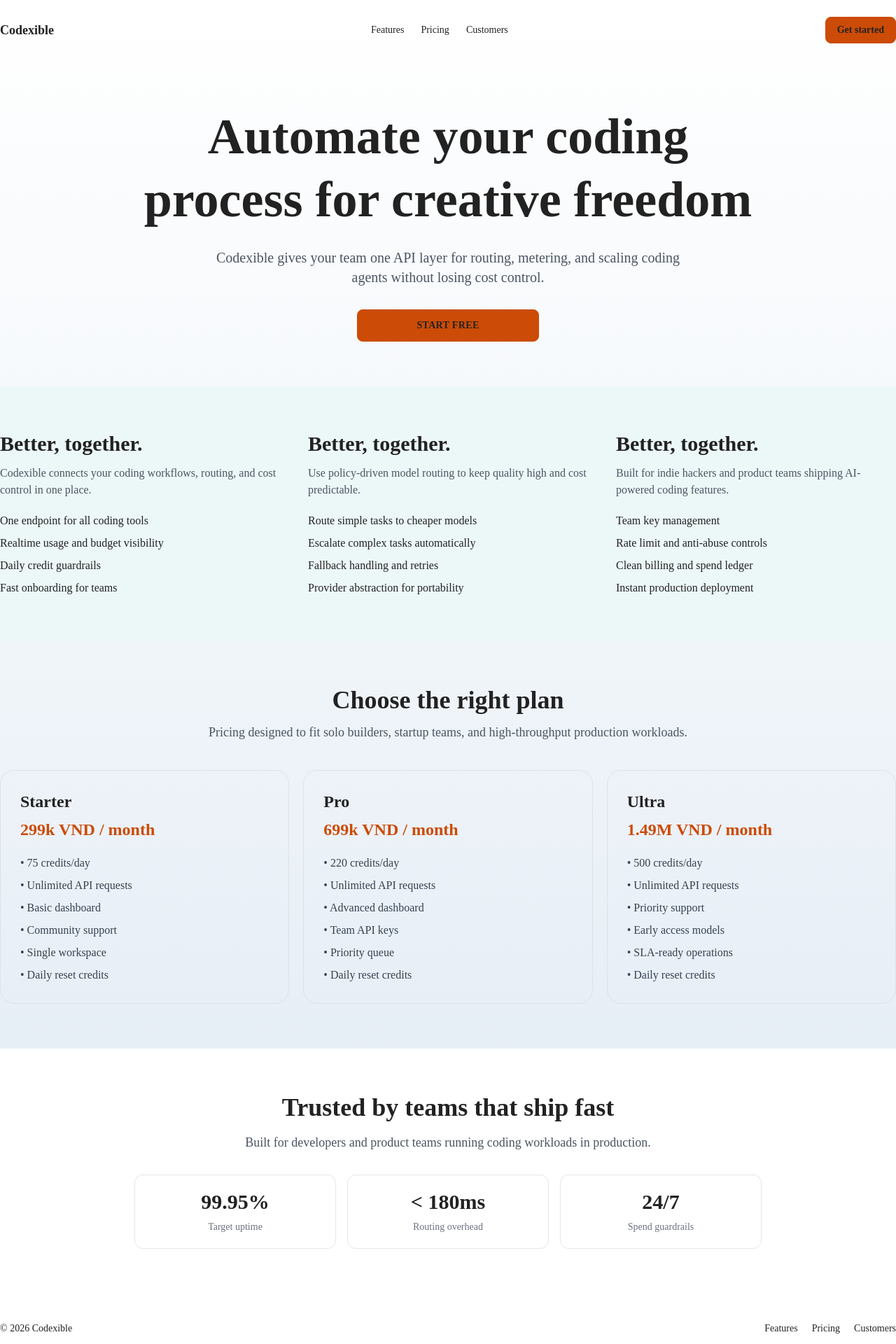
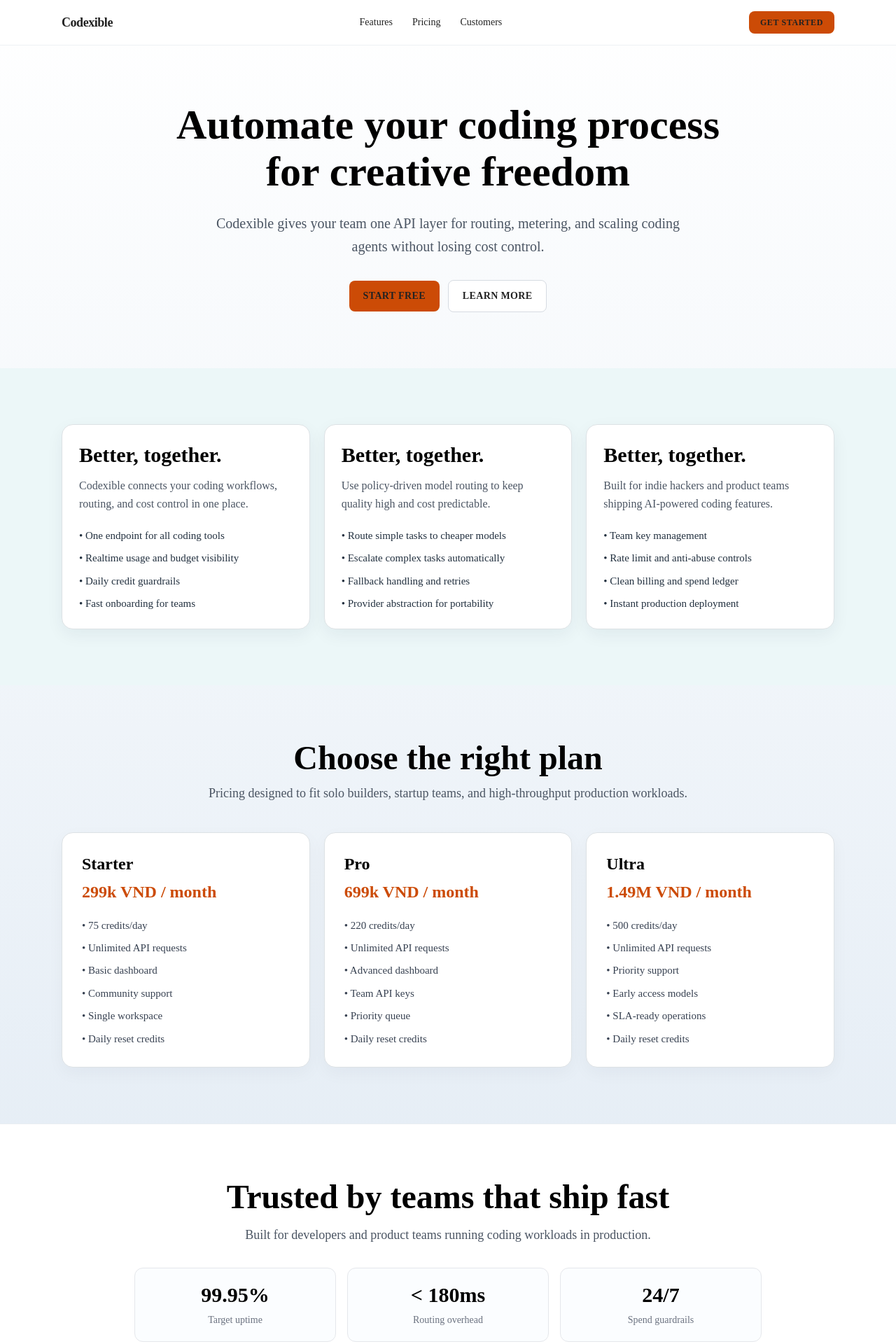
Before and after one commit to zhugez/Codexible, a Next.js app: page / in a window 1280 px wide. Shown: the top 1920 px of the page at 70% size. Built offline with nearby package versions, Linux system fonts and the light colour scheme.

Commit message:
fix(landing): clean alignment, spacing, and responsive structure

```diff
--- a/app/page.tsx
+++ b/app/page.tsx
@@ -72,53 +72,69 @@
 
 export default function Home() {
   return (
-    <div>
-      <header className="container py-6">
-        <div className="flex items-center justify-between gap-4">
-          <a href="#core" className="text-lg font-bold text-black">Codexible</a>
+    <div className="text-[#222]">
+      <header className="sticky top-0 z-40 border-b border-[#e7ebef]/70 bg-white/90 backdrop-blur">
+        <div className="mx-auto flex h-16 w-full max-w-6xl items-center justify-between px-6">
+          <a href="#core" className="text-lg font-bold tracking-tight text-black">
+            Codexible
+          </a>
 
-          <nav className="hidden gap-6 text-sm md:flex">
-            <a href="#features">Features</a>
-            <a href="#pricing">Pricing</a>
-            <a href="#customers">Customers</a>
+          <nav className="hidden items-center gap-7 text-sm font-medium md:flex">
+            <a href="#features" className="text-[#3f4b59] hover:text-black">Features</a>
+            <a href="#pricing" className="text-[#3f4b59] hover:text-black">Pricing</a>
+            <a href="#customers" className="text-[#3f4b59] hover:text-black">Customers</a>
           </nav>
 
           <a
             href="#pricing"
-            className="rounded-lg border border-[#cc4b06] bg-[#cc4b06] px-4 py-2 text-sm font-semibold text-white"
+            className="rounded-lg bg-[#cc4b06] px-4 py-2 text-xs font-semibold uppercase tracking-wider text-white hover:opacity-90"
           >
             Get started
           </a>
         </div>
       </header>
 
-      <section id="core" className="container py-16 text-center">
-        <h1 className="mx-auto max-w-4xl text-5xl font-bold leading-tight md:text-7xl">
-          Automate your coding process for creative freedom
+      <section id="core" className="mx-auto w-full max-w-6xl px-6 pb-16 pt-14 text-center md:pb-20 md:pt-20">
+        <h1 className="mx-auto max-w-4xl text-4xl font-bold leading-tight text-black md:text-6xl md:leading-[1.12]">
+          Automate your coding process
+          <br className="hidden md:block" /> for creative freedom
         </h1>
-        <p className="mx-auto mt-6 max-w-2xl text-lg text-[#4b5563] md:text-xl">
+
+        <p className="mx-auto mt-6 max-w-2xl text-base leading-relaxed text-[#4b5563] md:text-xl">
           Codexible gives your team one API layer for routing, metering, and scaling coding agents without losing cost control.
         </p>
-        <div className="mx-auto mt-8 max-w-[260px]">
+
+        <div className="mt-8 flex items-center justify-center gap-3">
           <a
             href="#pricing"
-            className="block rounded-lg border border-[#cc4b06] bg-[#cc4b06] px-5 py-3 text-sm font-semibold uppercase tracking-wide text-white"
+            className="rounded-lg bg-[#cc4b06] px-5 py-3 text-sm font-semibold uppercase tracking-wide text-white hover:opacity-90"
           >
             Start free
+          </a>
+          <a
+            href="#features"
+            className="rounded-lg border border-[#d6dbe2] bg-white px-5 py-3 text-sm font-semibold uppercase tracking-wide text-[#111] hover:bg-[#f8fafc]"
+          >
+            Learn more
           </a>
         </div>
       </section>
 
-      <section id="features" className="bg-[#ecf7f8] py-16">
-        <div className="container">
-          <div className="grid gap-10 md:grid-cols-3">
+      <section id="features" className="bg-[#ecf7f8] py-16 md:py-20">
+        <div className="mx-auto w-full max-w-6xl px-6">
+          <div className="grid gap-5 md:grid-cols-3">
             {features.map((item) => (
-              <article key={item.body}>
-                <h3 className="mb-3 text-3xl font-bold">{item.title}</h3>
-                <p className="mb-5 text-base text-[#4b5563]">{item.body}</p>
+              <article
+                key={item.body}
+                className="rounded-2xl border border-[#dde2e5] bg-white p-6 shadow-[0_8px_24px_rgba(18,38,63,0.06)]"
+              >
+                <h3 className="mb-3 text-3xl font-bold leading-tight text-black">{item.title}</h3>
+                <p className="mb-5 text-base leading-relaxed text-[#4b5563]">{item.body}</p>
                 <ul className="space-y-2">
                   {item.points.map((point) => (
-                    <li key={point} className="text-base">{point}</li>
+                    <li key={point} className="text-[15px] leading-relaxed text-[#22303f]">
+                      • {point}
+                    </li>
                   ))}
                 </ul>
               </article>
@@ -127,21 +143,26 @@
         </div>
       </section>
 
-      <section id="pricing" className="container py-16">
-        <h3 className="text-center text-4xl font-bold">Choose the right plan</h3>
-        <p className="mx-auto mt-3 max-w-3xl text-center text-lg text-[#4b5563]">
+      <section id="pricing" className="mx-auto w-full max-w-6xl px-6 py-16 md:py-20">
+        <h3 className="text-center text-4xl font-bold text-black md:text-5xl">Choose the right plan</h3>
+        <p className="mx-auto mt-3 max-w-3xl text-center text-base leading-relaxed text-[#4b5563] md:text-lg">
           Pricing designed to fit solo builders, startup teams, and high-throughput production workloads.
         </p>
 
         <div className="mt-10 grid gap-5 md:grid-cols-3">
           {plans.map((plan) => (
-            <article key={plan.name} className="rounded-[20px] border border-[#dde2e5] p-7">
-              <h4 className="text-2xl font-bold">{plan.name}</h4>
+            <article
+              key={plan.name}
+              className="rounded-2xl border border-[#dde2e5] bg-white p-7 shadow-[0_8px_24px_rgba(18,38,63,0.04)]"
+            >
+              <h4 className="text-2xl font-bold text-black">{plan.name}</h4>
               <p className="mt-2 text-2xl font-bold text-[#cc4b06]">{plan.price}</p>
 
               <div className="mt-5 space-y-2">
                 {plan.points.map((point) => (
-                  <p key={point} className="text-base text-[#374151]">• {point}</p>
+                  <p key={point} className="text-[15px] leading-relaxed text-[#374151]">
+                    • {point}
+                  </p>
                 ))}
               </div>
             </article>
@@ -149,37 +170,37 @@
         </div>
       </section>
 
-      <section id="customers" className="bg-white py-16 text-center">
-        <div className="container">
-          <h3 className="text-4xl font-bold">Trusted by teams that ship fast</h3>
-          <p className="mx-auto mt-4 max-w-2xl text-lg text-[#4b5563]">
+      <section id="customers" className="border-y border-[#e8edf2] bg-white py-16 md:py-20">
+        <div className="mx-auto w-full max-w-6xl px-6 text-center">
+          <h3 className="text-4xl font-bold text-black md:text-5xl">Trusted by teams that ship fast</h3>
+          <p className="mx-auto mt-4 max-w-2xl text-base leading-relaxed text-[#4b5563] md:text-lg">
             Built for developers and product teams running coding workloads in production.
           </p>
 
           <div className="mx-auto mt-8 grid max-w-4xl gap-4 md:grid-cols-3">
-            <div className="rounded-xl border border-[#e5e7eb] p-5">
-              <p className="text-3xl font-bold">99.95%</p>
+            <div className="rounded-xl border border-[#e5e7eb] bg-[#fbfdff] p-5">
+              <p className="text-3xl font-bold text-black">99.95%</p>
               <p className="mt-2 text-sm text-[#6b7280]">Target uptime</p>
             </div>
-            <div className="rounded-xl border border-[#e5e7eb] p-5">
-              <p className="text-3xl font-bold">&lt; 180ms</p>
+            <div className="rounded-xl border border-[#e5e7eb] bg-[#fbfdff] p-5">
+              <p className="text-3xl font-bold text-black">&lt; 180ms</p>
               <p className="mt-2 text-sm text-[#6b7280]">Routing overhead</p>
             </div>
-            <div className="rounded-xl border border-[#e5e7eb] p-5">
-              <p className="text-3xl font-bold">24/7</p>
+            <div className="rounded-xl border border-[#e5e7eb] bg-[#fbfdff] p-5">
+              <p className="text-3xl font-bold text-black">24/7</p>
               <p className="mt-2 text-sm text-[#6b7280]">Spend guardrails</p>
             </div>
           </div>
         </div>
       </section>
 
-      <footer className="bg-white py-10">
-        <div className="container flex flex-col items-center justify-between gap-4 text-sm md:flex-row">
+      <footer className="bg-white py-8">
+        <div className="mx-auto flex w-full max-w-6xl flex-col items-center justify-between gap-4 px-6 text-sm text-[#4b5563] md:flex-row">
           <p>© {new Date().getFullYear()} Codexible</p>
           <div className="flex items-center gap-5">
-            <a href="#features">Features</a>
-            <a href="#pricing">Pricing</a>
-            <a href="#customers">Customers</a>
+            <a href="#features" className="hover:text-black">Features</a>
+            <a href="#pricing" className="hover:text-black">Pricing</a>
+            <a href="#customers" className="hover:text-black">Customers</a>
           </div>
         </div>
       </footer>
```
